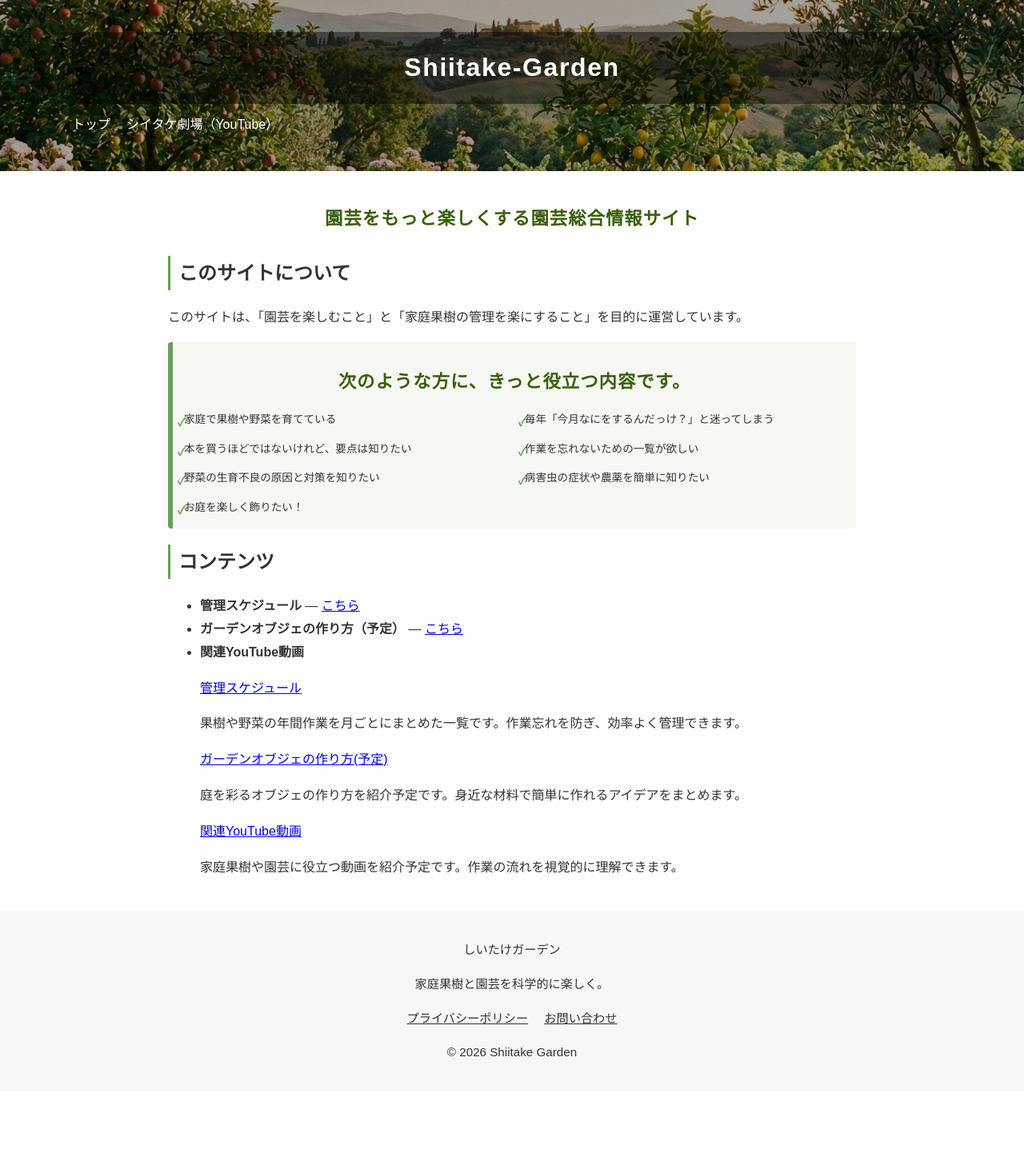
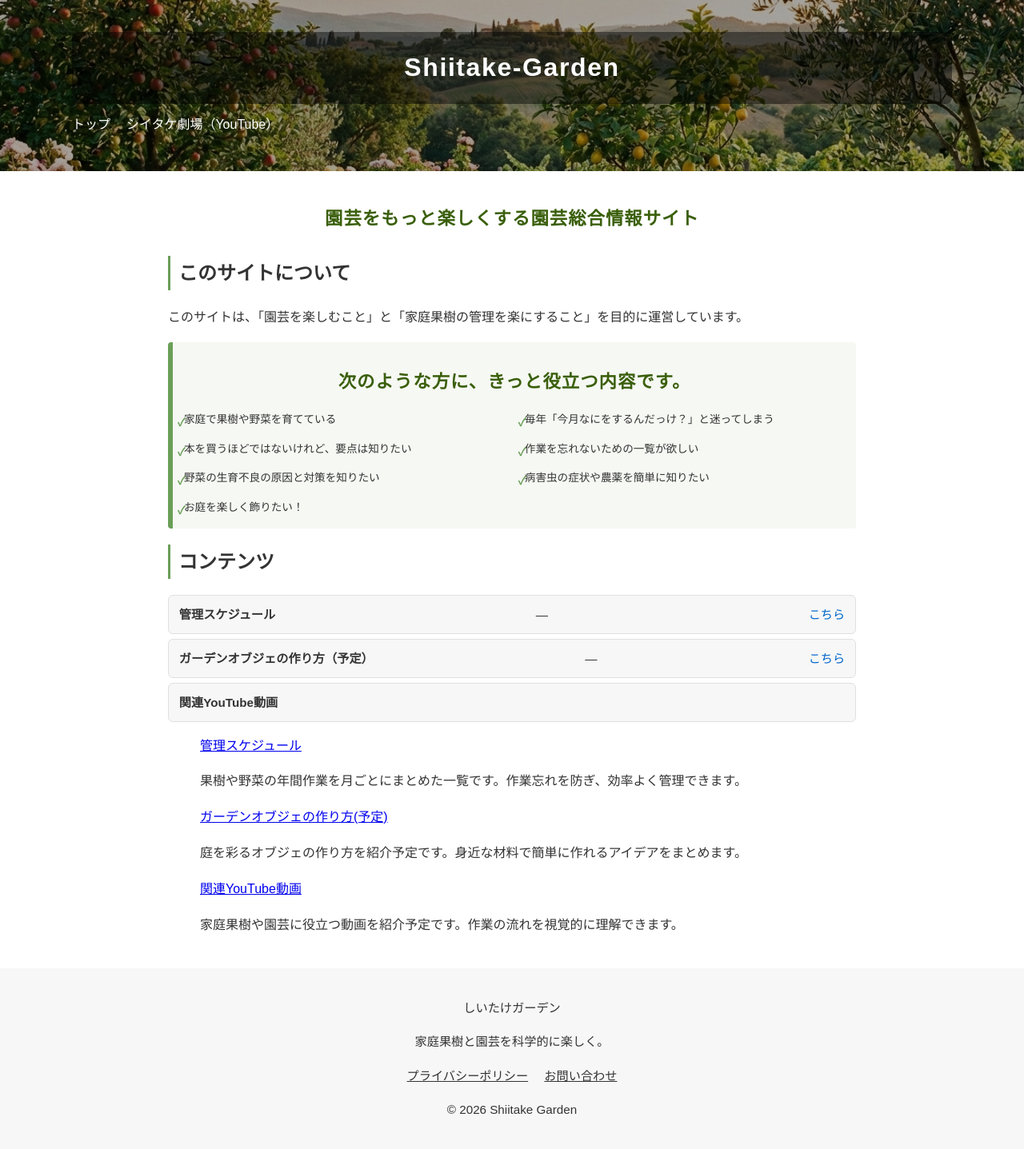
Before and after one commit to shiitake-garden/shiitake-garden.github.io, a Jekyll site: the page built from index.html, in a window 1280 px wide. Shown: the whole page at 80% size. Built offline with Jekyll 4.4.1, drawn with Linux system fonts in a browser that asks for light colours; before the commit the page ends 1365 px from its top, so only the background shows below that.

Commit message:
Update index.html

```diff
--- a/index.html
+++ b/index.html
@@ -28,11 +28,13 @@ title: 園芸データ検索
 
 <section>
   <h2>コンテンツ</h2>
-  <ul>
+  <ul class="content-list">
     <li><strong>管理スケジュール</strong> — <a href="/plant-care">こちら</a></li>
     <li><strong>ガーデンオブジェの作り方（予定）</strong> — <a href="./pest.html">こちら</a></li>
     <li><strong>関連YouTube動画</strong></li>
   </ul>
+
+
 
   <ul>
 
```
